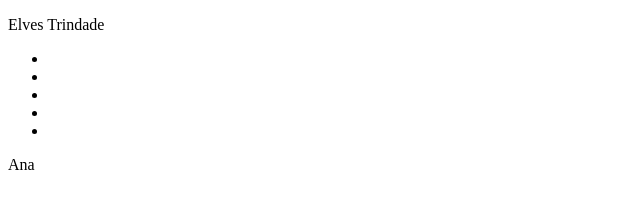
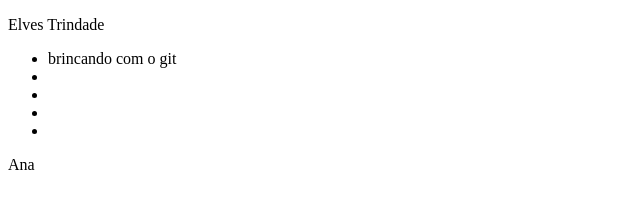
Before and after one commit to Script31/teste1, a plain HTML site: page index.html in a window 1280 px wide. Shown: the whole page, without its empty margins (0-640 px from the left). Drawn offline with Linux system fonts and the light colour scheme.

Commit message:
fill first li

```diff
--- a/index.html
+++ b/index.html
@@ -11,7 +11,7 @@
 
     <header>
       <ul>
-        <li></li>
+        <li>brincando com o git</li>
         <li></li>
         <li></li>
         <li></li>
```
